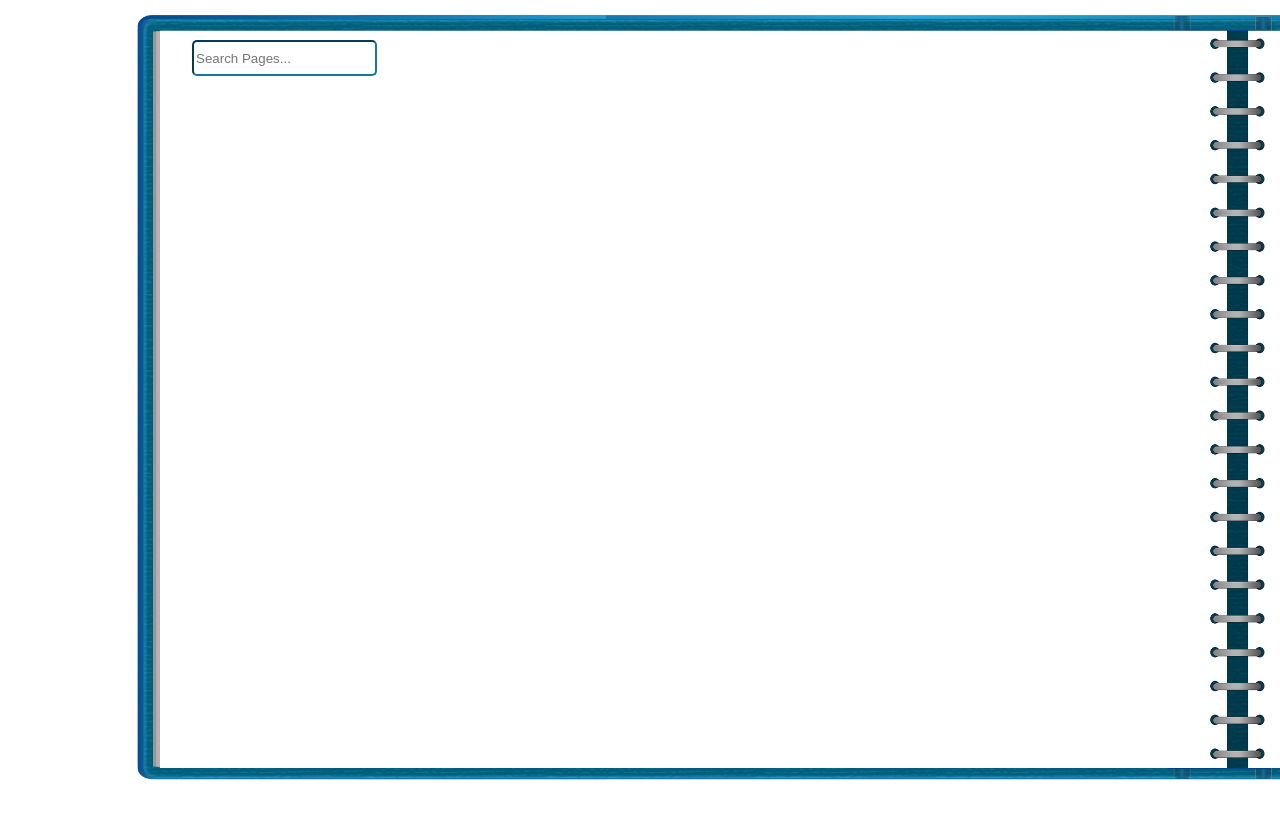
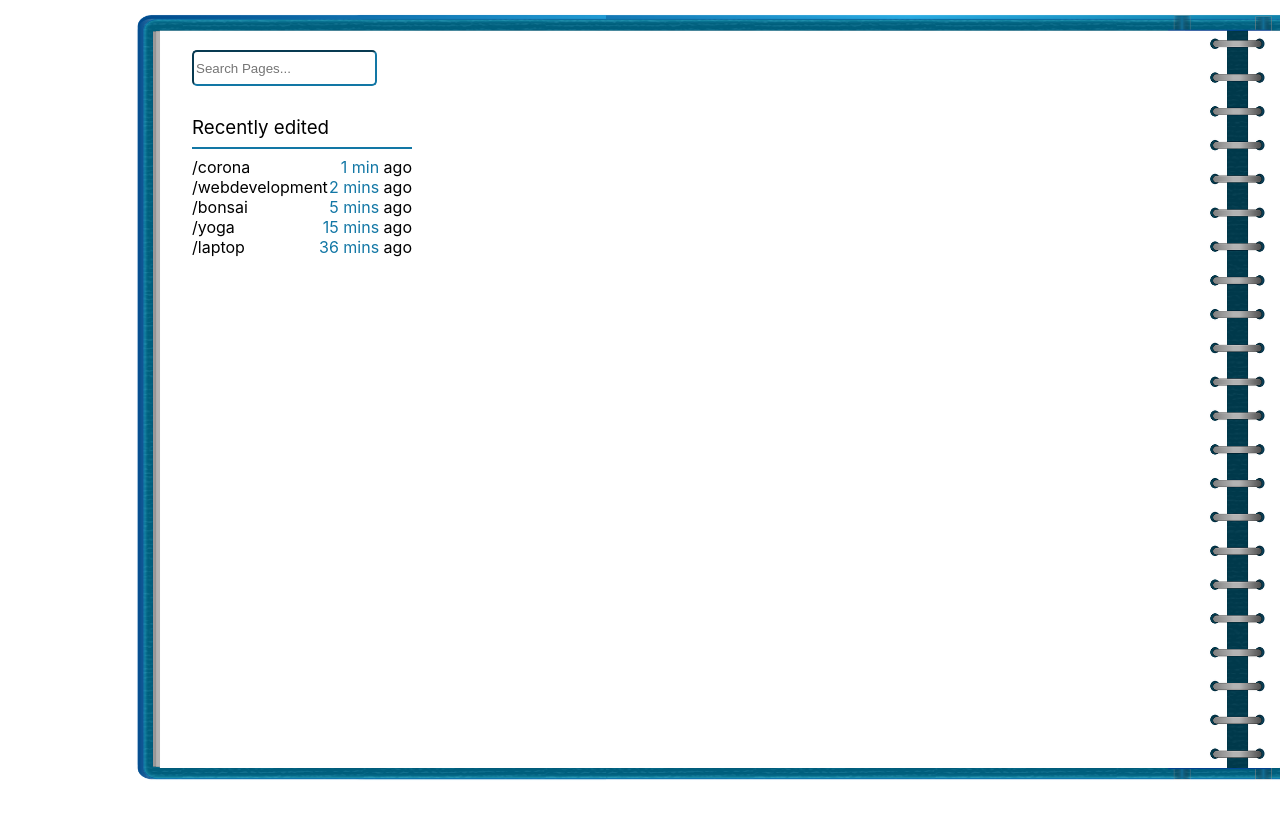
Before and after one commit to Robspin/finiteweb, a React (Create React App) app: page / in a window 1280 px wide. Shown: the top 818 px of the page. Built offline with nearby package versions, Linux system fonts and the light colour scheme.

Commit message:
added Navbar and Item components

```diff
--- /dev/null
+++ b/src/components/navbar/Item.jsx
@@ -0,0 +1,16 @@
+import React from 'react';
+
+const Item = props => {
+   const { page, time } = props.item;
+   return (
+      <div className='item'>
+         <h4>{page}</h4>
+         <h4 className='time'>
+            {`${time}${time === 1 ? ' min ' : ' mins '}`}
+            <span>ago</span>
+         </h4>
+      </div>
+   );
+};
+
+export default Item;
--- /dev/null
+++ b/src/components/navbar/Navbar.jsx
@@ -0,0 +1,30 @@
+import React, { Component } from 'react';
+
+import SearchInput from '../search-input/Search-input';
+import Item from './Item';
+
+import data from './exampledata';
+
+export default class Navbar extends Component {
+   constructor(props) {
+      super(props);
+      this.state = {
+         data: data
+      };
+   }
+
+   render() {
+      const { data } = this.state;
+
+      return (
+         <div>
+            <SearchInput />
+            <h3>Recently edited</h3>
+            <hr />
+            {data.map(item => (
+               <Item key={item.page} item={item} />
+            ))}
+         </div>
+      );
+   }
+}
--- /dev/null
+++ b/src/components/navbar/exampledata.js
@@ -0,0 +1,24 @@
+const data = [
+   {
+      page: '/corona',
+      time: 1
+   },
+   {
+      page: '/webdevelopment',
+      time: 2
+   },
+   {
+      page: '/bonsai',
+      time: 5
+   },
+   {
+      page: '/yoga',
+      time: 15
+   },
+   {
+      page: '/laptop',
+      time: 36
+   }
+];
+
+export default data;
--- a/src/contentPage/ContentPage.jsx
+++ b/src/contentPage/ContentPage.jsx
@@ -1,8 +1,8 @@
 import React, { Component } from 'react';
 import './ContentPage.styles.css';
 
+import Navbar from '../components/navbar/Navbar';
 import Form from '../components/textarea/TextArea';
-import SearchInput from '../components/search-input/Search-input';
 
 class ContentPage extends Component {
    render() {
@@ -15,7 +15,7 @@ class ContentPage extends Component {
             />
             <div className='page-container'>
                <div className='row1'>
-                  <SearchInput />
+                  <Navbar />
                </div>
                <div className='row2'>{1 + 1 === 2 ? null : <Form />}</div>
             </div>
--- a/src/contentPage/ContentPage.styles.css
+++ b/src/contentPage/ContentPage.styles.css
@@ -20,7 +20,7 @@ body {
    height: 100%;
    width: 85%;
    margin-left: 20%;
-   margin-top: 40px;
+   margin-top: 50px;
    display: flex;
 }
 
@@ -29,3 +29,35 @@ body {
    border-radius: 5px;
    border-color: #1277a5;
 }
+
+h3 {
+   margin: 30px 0 0 0;
+   font-weight: 400;
+}
+
+hr {
+   border: #1277a5 1px solid;
+}
+
+.item {
+   width: 220px;
+   display: flex;
+   justify-content: space-between;
+   align-items: center;
+}
+
+h4 {
+   margin: 0;
+}
+
+.item h4 {
+   font-weight: 400;
+}
+
+.item .time {
+   color: #1277a5;
+}
+
+.item span {
+   color: Black;
+}
```
